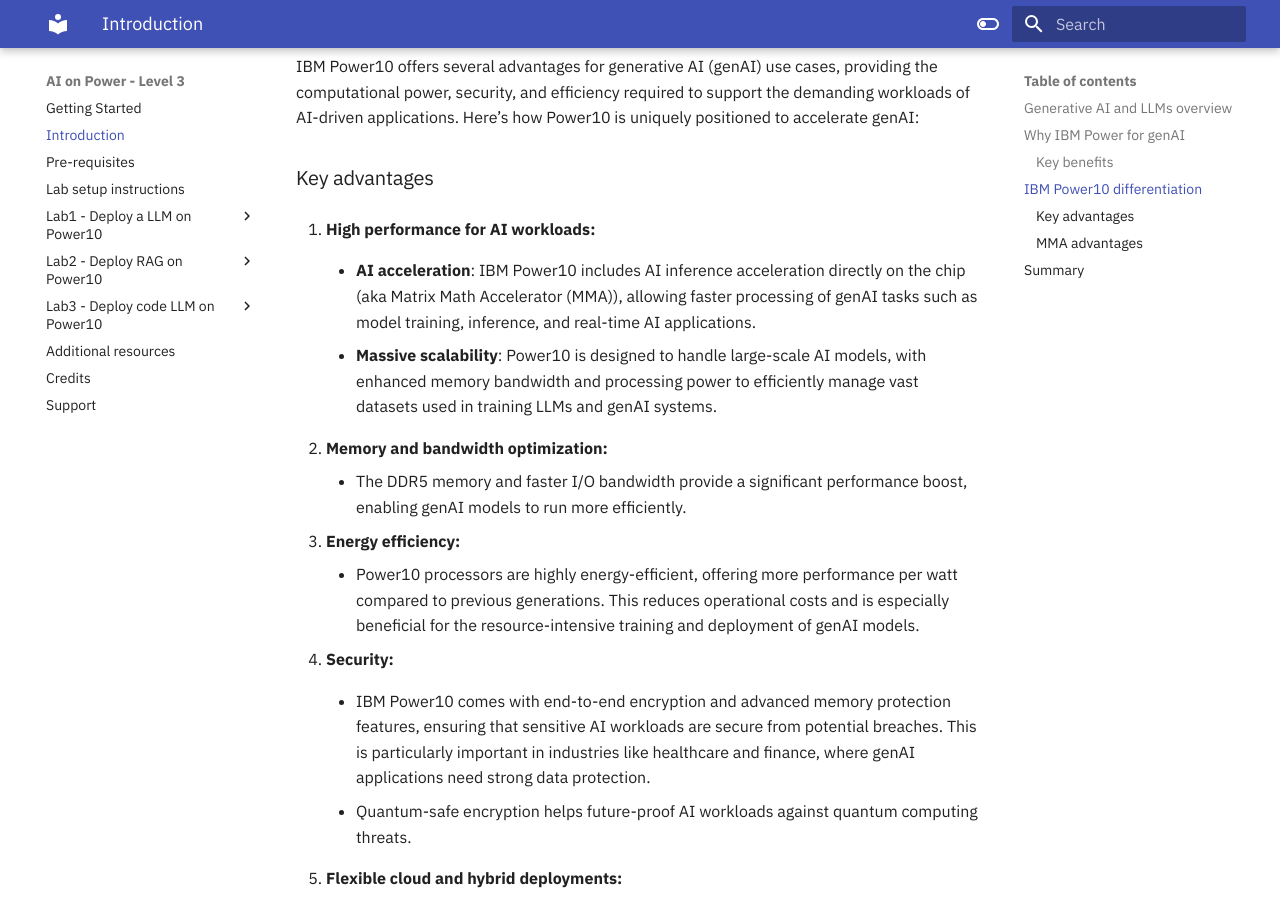
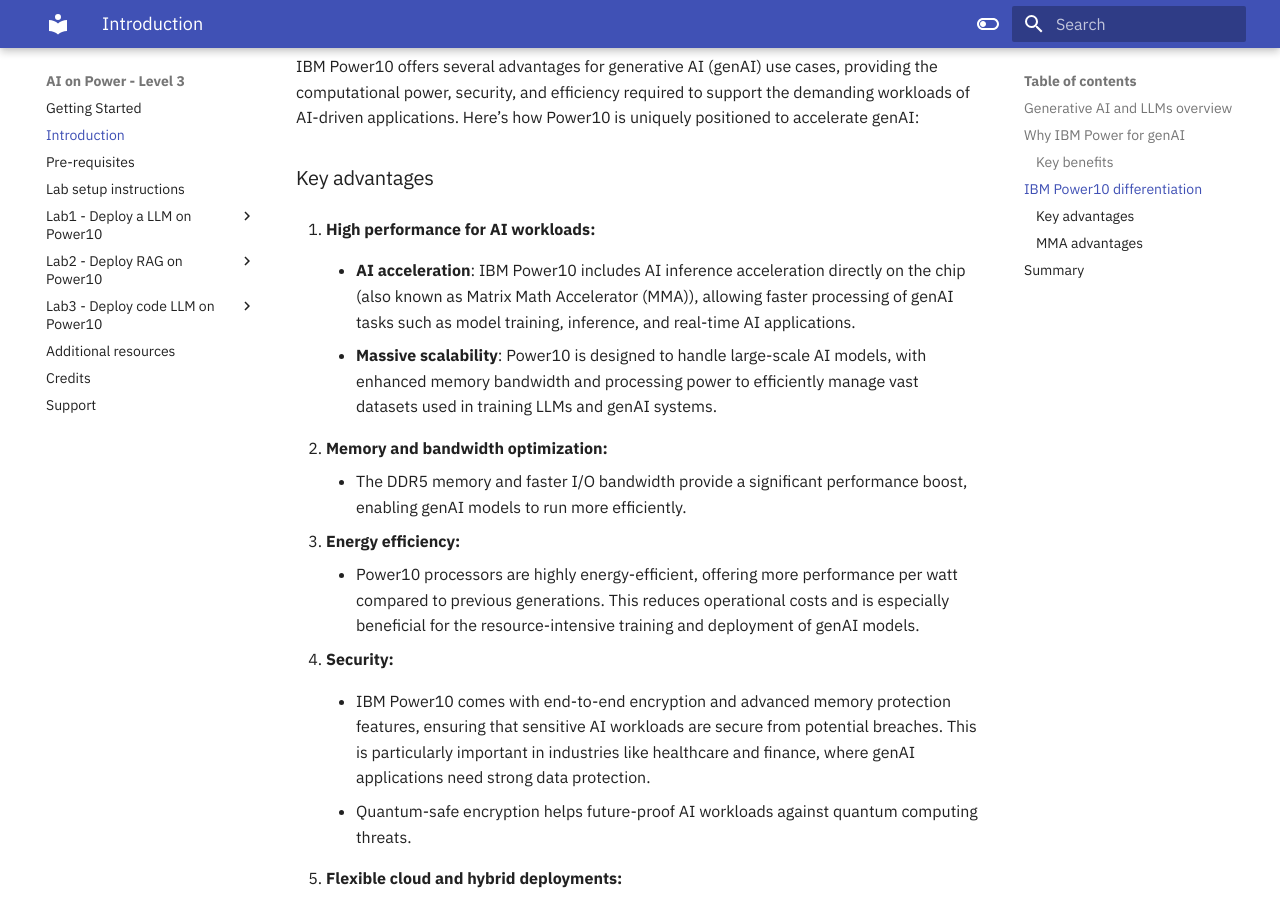
Before and after one commit to IBM/AI-on-Power-Level3, an MkDocs documentation site: the page built from docs/index.md, in a window 1280 px wide and 900 px high, scrolled down 1726 px. Built offline with MkDocs 1.6.1 and Material for MkDocs 9.7.7, drawn with Linux system fonts in a browser that asks for light colours.

Commit message:
fix aka to also known as

```diff
--- a/docs/index.md
+++ b/docs/index.md
@@ -50,7 +50,7 @@
 
 1. **High performance for AI workloads:**
 
-    * **AI acceleration**: IBM Power10 includes AI inference acceleration directly on the chip (aka Matrix Math Accelerator (MMA)), allowing faster processing of genAI tasks such as model training, inference, and real-time AI applications.
+    * **AI acceleration**: IBM Power10 includes AI inference acceleration directly on the chip (also known as Matrix Math Accelerator (MMA)), allowing faster processing of genAI tasks such as model training, inference, and real-time AI applications.
 
     * **Massive scalability**: Power10 is designed to handle large-scale AI models, with enhanced memory bandwidth and processing power to efficiently manage vast datasets used in training LLMs and genAI systems.
 
```
Also changed, not shown: docs/Lab1/lab1-hands-on-guide.md (+1 -1 lines), docs/Lab1/lab1-overview.md (+2 -2 lines), docs/Lab3/lab3-hands-on-guide.md (+1 -1 lines), docs/lab-setup.md (+1 -1 lines).
